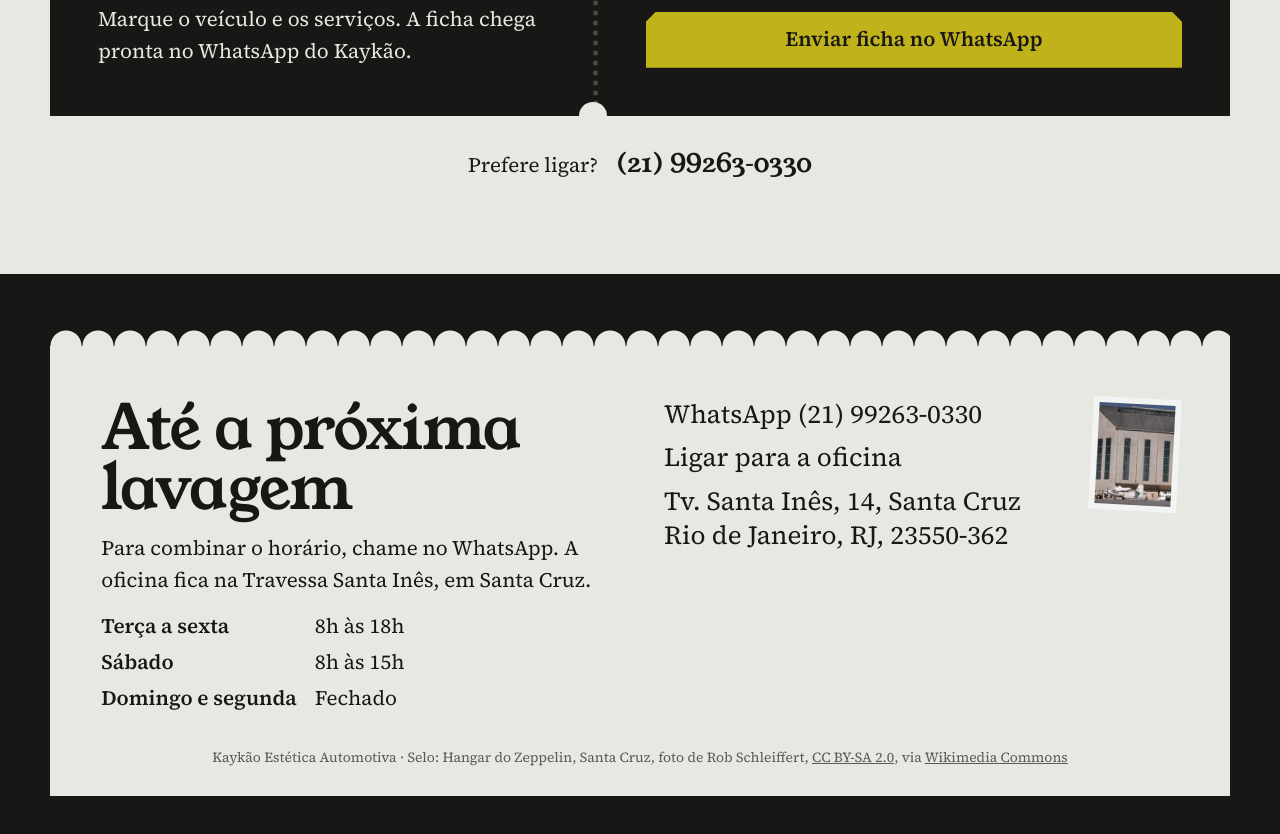
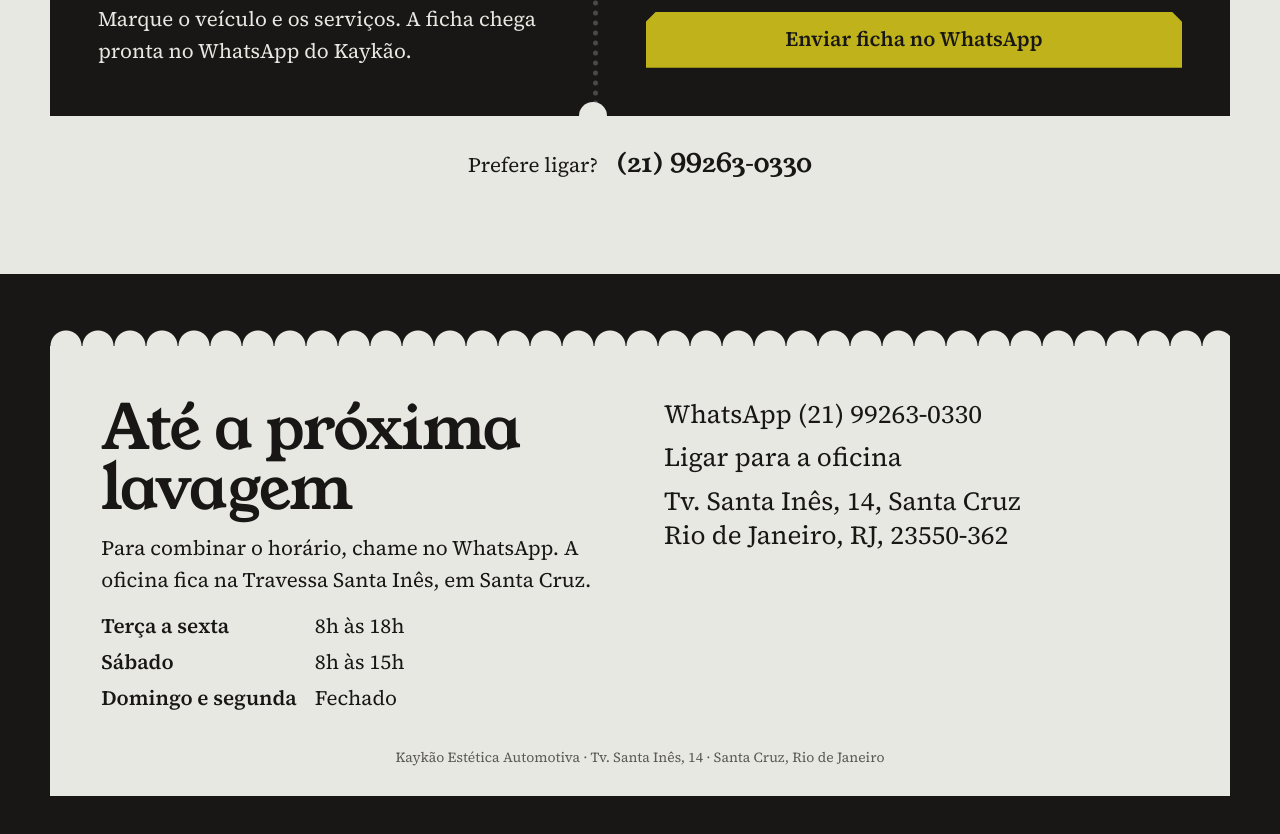
Before and after one commit to NutritrainrDev/kaykao-estetica-automotiva, a plain HTML site: page index.html in a window 1280 px wide. Shown: the part 7260-8094 px from the top of the page. Drawn offline with Linux system fonts and the light colour scheme.

Commit message:
Kaykao: tira o selo do Hangar e o credito da foto
Co-Authored-By: Claude Opus 5.5 <noreply@anthropic.com>

```diff
--- a/index.html
+++ b/index.html
@@ -203,16 +203,13 @@ a.folder:hover{transform:translateY(-8px)}
 .card{position:relative;max-width:1180px;margin:0 auto;background:var(--bg);display:grid;grid-template-columns:1fr 1fr;gap:32px 48px;padding:52px clamp(24px,4vw,56px) 28px}
 .card::before{content:"";position:absolute;left:0;right:0;bottom:100%;height:16px;background:radial-gradient(circle at 50% 100%,var(--bg) 15px,transparent 16px) 0 0/32px 16px repeat-x} /* taste-skill-ignore: scalloped paper edge drawn as repeated circles */
 .card h2{font-size:var(--step-head);margin-bottom:14px}
-.card .addr{display:grid;gap:10px;align-content:start;padding-right:110px;position:relative}
+.card .addr{display:grid;gap:10px;align-content:start}
 .card .addr a{font-size:var(--step-lead);line-height:1.3;text-decoration:none}
 .card .addr a:hover{text-decoration:underline}
 .card dl{display:grid;grid-template-columns:auto 1fr;gap:4px 18px;margin:14px 0 0;font-size:var(--step-body)}
 .card dt{font-weight:600}
 .card dd{margin:0;font-variant-numeric:tabular-nums}
-.stamp{position:absolute;top:0;right:0;width:88px;padding:6px;background:var(--slip);transform:rotate(3deg)}
-.stamp img{width:100%;height:auto;aspect-ratio:3/4;object-fit:cover}
 .imprint{grid-column:1/-1;text-align:center;font-size:var(--step-small);color:var(--muted)}
-.imprint a{color:inherit}
 
 /* entrances, only when the script runs */
 .js .rv{opacity:0;transform:translate3d(0,22px,0);transition:opacity .7s var(--ease),transform .7s var(--ease)}
@@ -262,8 +259,6 @@ a.folder:hover{transform:translateY(-8px)}
   .coupon .l{padding:32px 20px}
   .coupon .r{padding:28px 20px 32px;border-left:0;border-top:5px dotted #4a4944}
   .card{grid-template-columns:1fr;padding:44px 20px 24px}
-  .card .addr{padding-right:0}
-  .stamp{width:64px;top:-24px}
   .back{padding:56px 12px 40px}
 }
 @media (max-width:599.98px){
@@ -435,12 +430,11 @@ a.folder:hover{transform:translateY(-8px)}
       </dl>
     </div>
     <div class="addr">
-      <figure class="stamp"><img src="assets/img/hangar.webp" width="480" height="464" alt="Hangar do Zeppelin, em Santa Cruz" loading="lazy" decoding="async"></figure>
       <a href="https://wa.me/5521992630330?text=Ol%C3%A1!%20Vim%20pelo%20site%20e%20quero%20um%20or%C3%A7amento." target="_blank" rel="noopener">WhatsApp (21)&nbsp;99263&#8209;0330</a>
       <a href="tel:+5521992630330">Ligar para a oficina</a>
       <a href="https://www.google.com/maps/dir/?api=1&amp;destination=Tv.+Santa+In%C3%AAs,+14+-+Santa+Cruz,+Rio+de+Janeiro+-+RJ,+23550-362" target="_blank" rel="noopener">Tv. Santa Inês, 14, Santa Cruz<br>Rio de Janeiro, RJ, 23550&#8209;362</a>
     </div>
-    <p class="imprint">Kaykão Estética Automotiva · Selo: Hangar do Zeppelin, Santa Cruz, foto de Rob Schleiffert, <a href="https://creativecommons.org/licenses/by-sa/2.0" target="_blank" rel="noopener">CC BY-SA 2.0</a>, via <a href="https://commons.wikimedia.org/wiki/File:Zeppelin_hangar_at_Santa_Cruz_(14374262538).jpg" target="_blank" rel="noopener">Wikimedia Commons</a></p>
+    <p class="imprint">Kaykão Estética Automotiva · Tv. Santa Inês, 14 · Santa Cruz, Rio de Janeiro</p>
   </div>
 </footer>
 
```
Also changed, not shown: assets/img/hangar.webp (deleted).
